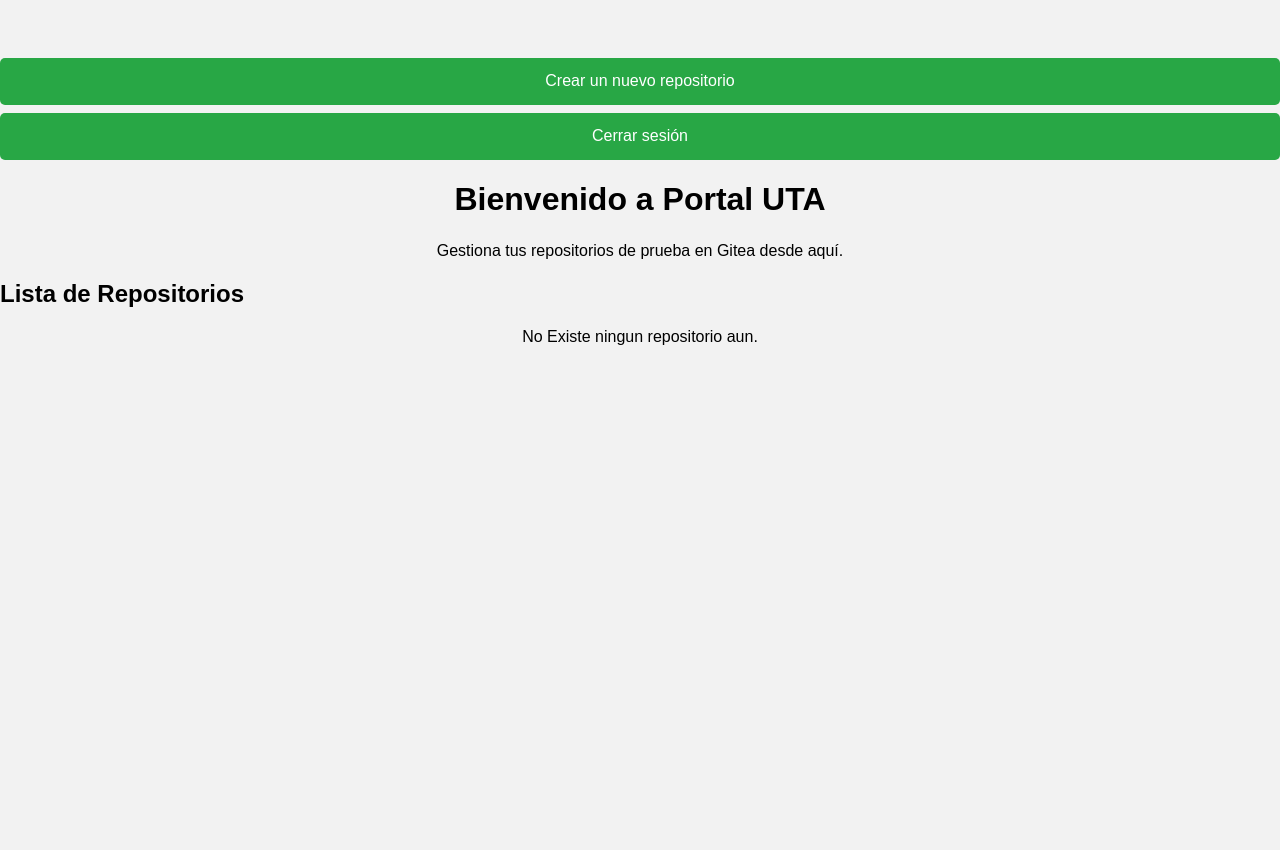
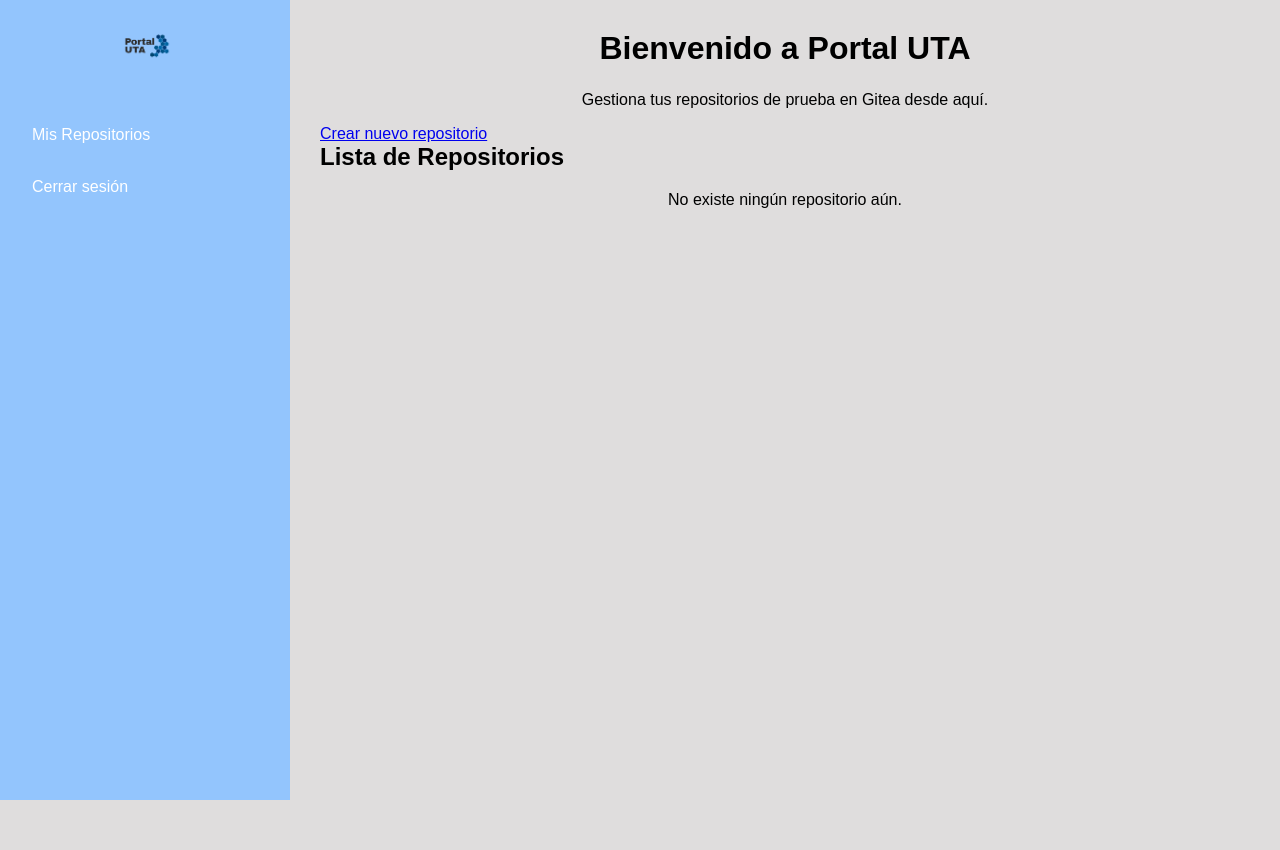
Before and after one commit to Javier-003/UTrepositorio, a Flask app: page / in a window 1280 px wide. After the commit the page ends 800 px from the top, so only its background shows below. Run offline with Flask 3, Linux system fonts and the light colour scheme; the visitor is signed in with stand-in values (Sample User, id 1); data that the repository does not hold is empty.

Commit message:
Avances en el frontend

```diff
--- a/app/routes/repos.py
+++ b/app/routes/repos.py
@@ -5,7 +5,7 @@
 import requests
 from app.func.func import crear_carpeta_dropbox, login_required, procesar_y_subir_multimedia_dropbox
 
-GITEA_URL = "https://freewheeling-variform-arnoldo.ngrok-free.dev/api/v1"
+GITEA_URL = "http://216.238.83.143:3000/api/v1"
 
 repos_routes = Blueprint('repos', __name__)
 
--- a/app/routes/rutas_gitea.py
+++ b/app/routes/rutas_gitea.py
@@ -4,7 +4,7 @@
 
 gitea_routes = Blueprint('gitea', __name__)
 
-GITEA_URL = "https://freewheeling-variform-arnoldo.ngrok-free.dev/api/v1"
+GITEA_URL = "http://216.238.83.143:3000/api/v1"
 ADMIN_TOKEN = Config.GITEA_TOKEN_ADMIN
 
 @gitea_routes.route("/api/buscar_usuario", methods=["GET"])
--- a/app/routes/usuarios.py
+++ b/app/routes/usuarios.py
@@ -4,7 +4,7 @@
 import dropbox
 from config import Config
 
-GITEA_URL = "https://freewheeling-variform-arnoldo.ngrok-free.dev/api/v1"
+GITEA_URL = "http://216.238.83.143:3000/api/v1"
 ADMIN_TOKEN = Config.GITEA_TOKEN_ADMIN
 
 usuarios_routes = Blueprint('usuarios', __name__)
--- /dev/null
+++ b/app/static/css/index.css
@@ -0,0 +1,167 @@
+
+body.index-page {
+    margin: 0;
+    padding: 0;
+    font-family: Arial, sans-serif;
+    background: #dfdddd;
+}
+
+/* ====== LAYOUT GENERAL ====== */
+body.index-page .dashboard {
+    display: flex;
+    height: 100vh;
+    width: 100%;
+}
+
+/* ====== SIDEBAR ====== */
+body.index-page .sidebar {
+    width: 250px;
+    background: #93C5FD;
+    color: #fff;
+    display: flex;
+    flex-direction: column;
+    padding: 20px;
+}
+
+/* LOGO*/
+body.index-page .sidebar .logo {
+    text-align: center;
+    margin-bottom: 30px;
+}
+
+body.index-page .sidebar .logo img {
+    max-width: 100%;
+    height: 60px;
+    object-fit: contain;
+}
+
+body.index-page .sidebar .logo h2 {
+    margin: 0;
+    font-size: 24px;
+    font-weight: bold;
+}
+
+/* Menú */
+body.index-page .menu {
+    display: flex;
+    flex-direction: column;
+}
+
+body.index-page .menu a {
+    color: #FFFFFF;
+    text-decoration: none;
+    padding: 12px;
+    border-radius: 5px;
+    margin-bottom: 10px;
+    transition: background 0.3s;
+}
+
+body.index-page .menu a:hover {
+    background: #34495e;
+}
+
+/* ====== CONTENIDO PRINCIPAL ====== */
+body.index-page .main-content,
+body.index-page .main-container {
+    flex: 1;
+    padding: 30px;
+    overflow-y: auto;
+}
+
+body.index-page .main-content h1,
+body.index-page .main-content h2,
+body.index-page .main-container h1,
+body.index-page .main-container h2 {
+    margin-top: 0;
+}
+
+/* ====== TARJETAS DE REPOSITORIOS ====== */
+body.index-page .repo-list {
+    list-style: none;
+    padding: 0;
+}
+
+body.index-page .repo-item {
+    background: white;
+    padding: 15px;
+    margin-bottom: 15px;
+    border-radius: 10px;
+    box-shadow: 0 2px 6px rgba(0, 0, 0, 0.1);
+    display: flex;
+    justify-content: space-between;
+    align-items: center;
+}
+
+body.index-page .repo-item strong {
+    font-size: 18px;
+}
+
+body.index-page .repo-buttons button {
+    margin-left: 5px;
+    padding: 7px 12px;
+    border: none;
+    border-radius: 5px;
+    cursor: pointer;
+}
+
+/* ====== FORMULARIO ====== */
+body.index-page form {
+    background: white;
+    padding: 20px;
+    border-radius: 10px;
+    box-shadow: 0 2px 6px rgba(0, 0, 0, 0.1);
+    margin-top: 20px;
+}
+
+body.index-page form div {
+    margin-bottom: 15px;
+}
+
+body.index-page input[type="text"],
+body.index-page input[type="date"],
+body.index-page input[type="file"],
+body.index-page textarea,
+body.index-page select {
+    width: 100%;
+    padding: 8px;
+    border: 1px solid #ccc;
+    border-radius: 5px;
+    box-sizing: border-box;
+}
+
+body.index-page form button[type="submit"] {
+    background: #3498db;
+    color: white;
+    padding: 10px;
+    width: 100%;
+    border: none;
+    border-radius: 5px;
+    font-size: 1rem;
+    cursor: pointer;
+}
+
+body.index-page form button[type="submit"]:hover {
+    background: #2980b9;
+}
+
+/* ====== RESPONSIVO ====== */
+@media (max-width: 768px) {
+    body.index-page .dashboard {
+        flex-direction: column;
+    }
+
+    body.index-page .sidebar {
+        width: 100%;
+        flex-direction: row;
+        justify-content: space-between;
+        align-items: center;
+    }
+
+    body.index-page .menu {
+        flex-direction: row;
+    }
+
+    body.index-page .menu a {
+        margin: 0 5px;
+    }
+}
--- a/app/static/repos.css
+++ b/app/static/css/repos.css
@@ -3,7 +3,7 @@
     margin: 0;
     padding: 0;
     font-family: Arial, sans-serif;
-    background: #dfdddd;
+    background: #F5F5F5;
 }
 
 /* ====== LAYOUT GENERAL ====== */
@@ -16,7 +16,7 @@
 /* ====== SIDEBAR ====== */
 body.dashboard-page .sidebar {
     width: 250px;
-    background: #2c3e50;
+    background: #93C5FD;
     color: #fff;
     display: flex;
     flex-direction: column;
@@ -26,20 +26,15 @@
 /* LOGO dentro del sidebar */
 body.dashboard-page .sidebar .logo {
     text-align: center;
-    margin-bottom: 30px;
+    margin-bottom: 2px;
 }
 
 body.dashboard-page .sidebar .logo img {
     max-width: 100%;
-    height: 60px;
+    height: 150px;
     object-fit: contain;
 }
 
-body.dashboard-page .sidebar .logo h2 {
-    margin: 0;
-    font-size: 24px;
-    font-weight: bold;
-}
 
 /* Menú */
 body.dashboard-page .menu {
@@ -48,8 +43,9 @@
 }
 
 body.dashboard-page .menu a {
-    color: #ecf0f1;
+    color: #FFFFFF;
     text-decoration: none;
+    font-weight: 400;
     padding: 12px;
     border-radius: 5px;
     margin-bottom: 10px;
@@ -75,6 +71,10 @@
     margin-top: 0;
 }
 
+body.dashboard-page .main-container h1{
+    color: #2D2D2D;
+}
+
 /* ====== TARJETAS DE REPOSITORIOS ====== */
 body.dashboard-page .repo-list {
     list-style: none;
@@ -86,7 +86,7 @@
     padding: 15px;
     margin-bottom: 15px;
     border-radius: 10px;
-    box-shadow: 0 2px 6px rgba(0,0,0,0.1);
+    box-shadow: 0 2px 6px rgba(0, 0, 0, 0.1);
     display: flex;
     justify-content: space-between;
     align-items: center;
@@ -96,12 +96,54 @@
     font-size: 18px;
 }
 
+/* ========== NUEVO ESTILO PROFESIONAL PARA BOTONES ========== */
+
+/* Contenedor de botones */
+body.dashboard-page .repo-buttons {
+    display: flex;
+    gap: 10px;
+    flex-wrap: wrap;
+    align-items: center;
+}
+
+/* Quitar margen del form */
+body.dashboard-page .repo-buttons form {
+    margin: 0;
+}
+
+/* Estilo base para todos los botones / enlaces */
+body.dashboard-page .btn,
 body.dashboard-page .repo-buttons button {
-    margin-left: 5px;
-    padding: 7px 12px;
+    display: inline-block;
+    padding: 8px 14px;
+    font-size: 0.95rem;
+    font-weight: 500;
     border: none;
-    border-radius: 5px;
+    border-radius: 6px;
     cursor: pointer;
+    text-decoration: none;
+    color: white;
+    background: #3498db;
+    /* color por defecto (azul) */
+    transition: background 0.3s ease, transform 0.2s ease;
+}
+
+/* Hover general */
+body.dashboard-page .btn:hover,
+body.dashboard-page .repo-buttons button:hover {
+    background: #2980b9;
+    transform: translateY(-2px);
+}
+
+/* Botón Eliminar (rojo) */
+body.dashboard-page .btn.delete,
+body.dashboard-page .repo-buttons button.delete {
+    background: #e74c3c;
+}
+
+body.dashboard-page .btn.delete:hover,
+body.dashboard-page .repo-buttons button.delete:hover {
+    background: #c0392b;
 }
 
 /* ====== FORMULARIO ====== */
@@ -109,7 +151,7 @@
     background: white;
     padding: 20px;
     border-radius: 10px;
-    box-shadow: 0 2px 6px rgba(0,0,0,0.1);
+    box-shadow: 0 2px 6px rgba(0, 0, 0, 0.1);
     margin-top: 20px;
 }
 
@@ -164,4 +206,13 @@
     body.dashboard-page .menu a {
         margin: 0 5px;
     }
+
+    body.dashboard-page .repo-item {
+        flex-direction: column;
+        align-items: flex-start;
+    }
+
+    body.dashboard-page .repo-buttons {
+        margin-top: 10px;
+    }
 }
--- a/app/templates/base_home.html
+++ b/app/templates/base_home.html
@@ -4,8 +4,10 @@
 <head>
 	<meta charset="UTF-8">
 	<meta name="viewport" content="width=device-width, initial-scale=1.0">
-	<link rel="stylesheet" href="{{ url_for('static', filename='login.css') }}">
-	<link rel="stylesheet" href="{{ url_for('static', filename='repos.css') }}">
+	<link rel="stylesheet" href="{{ url_for('static', filename='css/login.css') }}">
+	<link rel="stylesheet" href="{{ url_for('static', filename='css/repos.css') }}">
+	<link rel="stylesheet" href="{{ url_for('static', filename='css/index.css') }}">
+	<link rel="stylesheet" href="{{ url_for('static', filename='css/informacion.css') }}">
 	<title>{% block title %}PortalUTA{% endblock %}</title>
 	<link rel="stylesheet" href="{{ url_for('static', filename='css/styles.css') }}">
 </head>
@@ -16,15 +18,6 @@
 		PortalUTA
 	</a>
 
-	{% with messages = get_flashed_messages() %}
-    {% if messages %}
-    <ul>
-        {% for msg in messages %}
-        <li style="color: {{ msg.color }}">{{ msg.texto }}</li>
-        {% endfor %}
-    </ul>
-    {% endif %}
-    {% endwith %}
 
 	{% block content %}{% endblock %}
 </body>
--- a/app/templates/index.html
+++ b/app/templates/index.html
@@ -1,39 +1,60 @@
 {% extends "base_home.html" %}
+{% block body_class %}index-page{% endblock %}
 {% block content %}
-<nav>
+
+<div class="dashboard">
+
     {% if 'user' in session %}
-    <a href="{{ url_for('repos.repositorios') }}">
-        <button>Crear un nuevo repositorio</button>
-    </a>
-    <a href="{{ url_for('usuarios.logout') }}">
-        <button>Cerrar sesión</button>
-    </a>
-    {% else %}
-    <a href="{{ url_for('usuarios.registro') }}">
-        <button>Crear usuario</button>
-    </a>
-    <a href="{{ url_for('usuarios.login') }}">
-        <button>Iniciar sesión</button>
-    </a>
+    <!-- SIDEBAR (igual que dashboard) -->
+    <aside class="sidebar">
+        <div class="logo">
+            <img src="{{ url_for('static', filename='images/logo.png') }}" alt="Logo" />
+        </div>
+
+        <nav class="menu">
+            <a href="{{ url_for('repos.repositorios') }}">Mis Repositorios</a>
+            <a href="{{ url_for('usuarios.logout') }}" class="logout">Cerrar sesión</a>
+        </nav>
+    </aside>
     {% endif %}
-</nav>
+
+    <!-- CONTENIDO PRINCIPAL -->
+    <div class="main-container">
 
         <h1>Bienvenido a Portal UTA</h1>
         <p>Gestiona tus repositorios de prueba en Gitea desde aquí.</p>
 
+        <!-- BOTONES DE ACCIÓN -->
+        <div class="actions">
+            {% if 'user' in session %}
+            <a href="{{ url_for('repos.repositorios') }}" class="btn primary">Crear nuevo repositorio</a>
+            {% else %}
+            <a href="{{ url_for('usuarios.registro') }}" class="btn primary">Crear usuario</a>
+            <a href="{{ url_for('usuarios.login') }}" class="btn secondary">Iniciar sesión</a>
+            {% endif %}
+        </div>
+
+        <!-- LISTA DE REPOSITORIOS -->
         <h2>Lista de Repositorios</h2>
         {% if repos %}
-<ul>
+        <ul class="repo-list">
             {% for repo in repos %}
-    <li>
+            <li class="repo-item">
+                <div class="repo-info">
                     <strong>{{ repo.nombre }}</strong>
-        <a href="{{ url_for('main.informacion', repo_id=repo._id) }}">
-            <button>Ver Información</button>
-        </a>
+                </div>
+                <div class="repo-buttons">
+                    <a href="{{ url_for('main.informacion', repo_id=repo._id) }}" class="btn small">Ver Información</a>
+                </div>
             </li>
             {% endfor %}
         </ul>
         {% else %}
-<p>No Existe ningun repositorio aun.</p>
+        <p>No existe ningún repositorio aún.</p>
         {% endif %}
+
+    </div>
+
+</div>
+
 {% endblock %}
```
Also changed, not shown: app/__init__.py (+1 -1 lines), app/static/css/informacion.css (added, +175 -0 lines), app/templates/informacion.html (+44 -25 lines), app/templates/repos.html (+3 -14 lines), app/static/Images/logo.png (added), app/static/css/login.css (renamed from app/static/login.css). Lines whose indentation alone changed are shown as unchanged.
